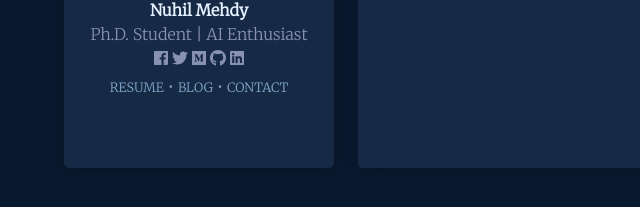
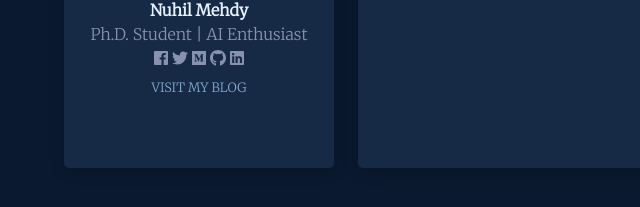
Before and after one commit to nayan888/nuhil.github.io, a plain HTML site: page index.html in a window 1280 px wide. Shown: the part 375-582 px from the top of the page, 0-640 px from the left. Drawn offline with nearby package versions, Linux system fonts and the light colour scheme.

Commit message:
command not found

```diff
--- a/index.html
+++ b/index.html
@@ -42,11 +42,7 @@
                 <a href="https://www.linkedin.com/in/nuhil/"><i class="fab fa-linkedin icon"></i></a>
               </div>
               <div class="resume">
-                <a href="http://bit.ly/akm_nuhil_mehdy" target="_blank" class="sidebar-link">Resume</a>
-                &bull;
-                <a href="https://medium.com/@nuhil" target="_blank" class="sidebar-link">Blog</a>
-                &bull;
-                <a href="mailto:nuhil@nuhil.net" target="_top" class="sidebar-link">Contact</a>
+                <a href="https://medium.com/@nuhil" target="_blank" class="sidebar-link">Visit My Blog</a>
               </div>
             </div>
           </div>
--- a/script.js
+++ b/script.js
@@ -46,8 +46,7 @@ const execute = function executeCommand(input) {
     terminalOutput.scrollTop = terminalOutput.scrollHeight;
   } else {
       if (!COMMANDS.hasOwnProperty(input)) {
-      output += `<div class="terminal-line">no such command: ${input}</div>`;
-      console.log("Oops! no such command");
+      output += `<div class="terminal-line">zsh: command not found: ${input}</div>`;
       } else {
       output += COMMANDS[input];
       }
```
